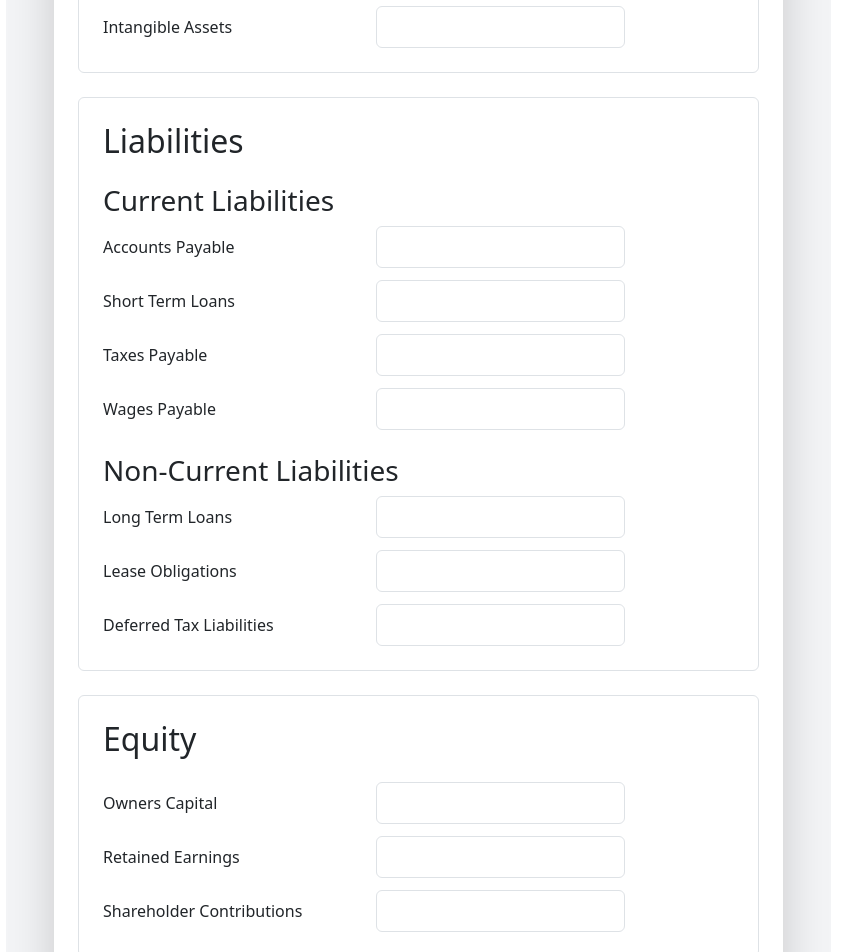
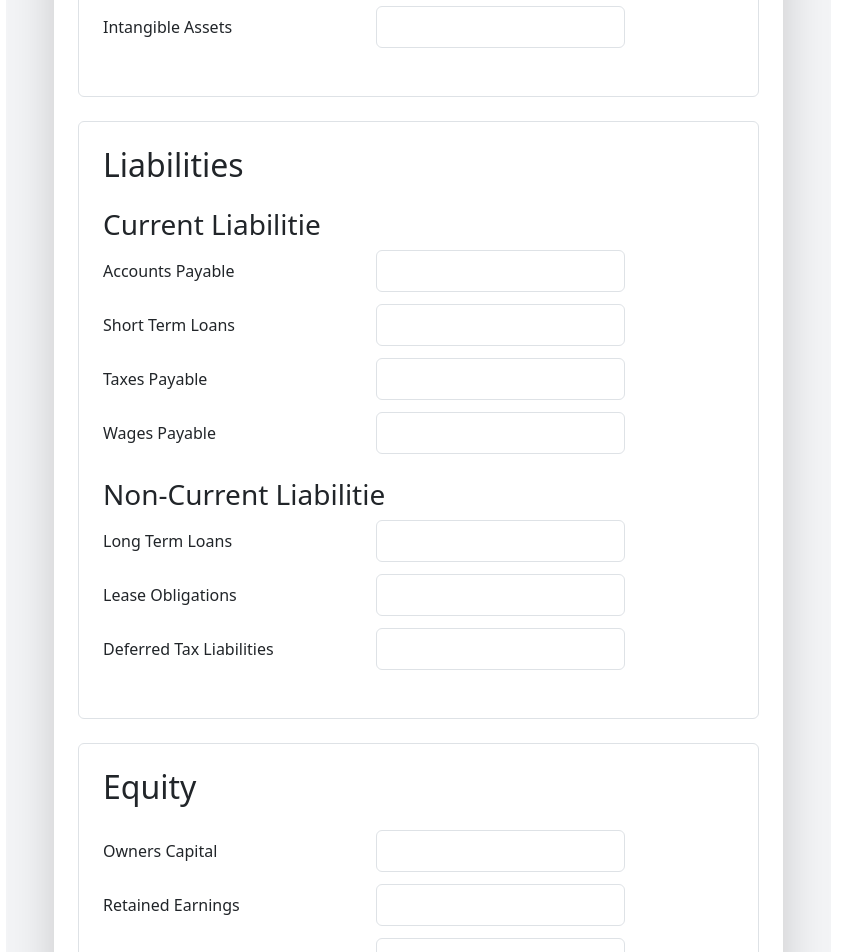
Before and after one commit to achiniEsandi/Finance_Management, a React (Vite) app in the folder frontend/: page /balance-sheets/add in a window 1280 px wide. Shown: the part 880-1832 px from the top of the page, without its empty margins (292-1152 px from the left). Built offline with nearby package versions, Linux system fonts and the light colour scheme.

Commit message:
BalanceSheet_V10

```diff
--- a/frontend/src/components/BalanceSheetForm.jsx
+++ b/frontend/src/components/BalanceSheetForm.jsx
@@ -39,69 +39,93 @@ const initialFormState = {
   date: new Date(),
 };
 
+// ... imports and initialFormState remain the same
+
 const BalanceSheetForm = () => {
   const [formData, setFormData] = useState(initialFormState);
+  const [errors, setErrors] = useState({});
 
   const handleChange = (section, category, field, value) => {
-    if (value < 0) return;
+    const numericValue = value === '' ? '' : Number(value);
 
+    // Update form data
     setFormData(prev => ({
       ...prev,
       [section]: category ? {
         ...prev[section],
         [category]: {
           ...prev[section][category],
-          [field]: value
+          [field]: numericValue
         }
       } : {
         ...prev[section],
-        [field]: value
+        [field]: numericValue
       }
     }));
+
+    // Clear error if valid
+    if (!isNaN(numericValue) && numericValue >= 0) {
+      setErrors(prev => ({ ...prev, [`${section}.${category || ''}.${field}`]: '' }));
+    } else {
+      setErrors(prev => ({ ...prev, [`${section}.${category || ''}.${field}`]: 'Please enter a valid non-negative number' }));
+    }
   };
 
   const handleTextChange = (field, value) => {
-    setFormData(prev => ({
-      ...prev,
-      [field]: value
-    }));
+    setFormData(prev => ({ ...prev, [field]: value }));
+    if (value.trim()) setErrors(prev => ({ ...prev, [field]: '' }));
   };
 
-  const formatLabel = (key) => {
-    return key
-      .replace(/([A-Z])/g, ' $1')
-      .replace(/^./, str => str.toUpperCase());
+  const validateAllFields = () => {
+    const newErrors = {};
+
+    const validateGroup = (section, categoryObj, sectionKey) => {
+      Object.entries(categoryObj).forEach(([key, val]) => {
+        if (val === '' || isNaN(val) || val < 0) {
+          newErrors[`${sectionKey}.${key}`] = 'Please enter a valid non-negative number';
+        }
+      });
+    };
+
+    validateGroup('assets.currentAssets', formData.assets.currentAssets, 'assets.currentAssets');
+    validateGroup('assets.nonCurrentAssets', formData.assets.nonCurrentAssets, 'assets.nonCurrentAssets');
+    validateGroup('liabilities.currentLiabilities', formData.liabilities.currentLiabilities, 'liabilities.currentLiabilities');
+    validateGroup('liabilities.nonCurrentLiabilities', formData.liabilities.nonCurrentLiabilities, 'liabilities.nonCurrentLiabilities');
+    validateGroup('equity', formData.equity, 'equity');
+
+    if (!formData.description.trim()) {
+      newErrors['description'] = 'Description is required';
+    }
+
+    setErrors(newErrors);
+    return Object.keys(newErrors).length === 0;
   };
+
+  const formatLabel = (key) =>
+    key.replace(/([A-Z])/g, ' $1').replace(/^./, str => str.toUpperCase());
 
   const handleSubmit = async (e) => {
     e.preventDefault();
-    if (!formData.description) {
-      alert('Please enter a description');
+
+    if (!validateAllFields()) {
+      alert('Please correct the highlighted errors before submitting.');
       return;
     }
 
-    // Prepare data for submission
+    const parseToNumber = (obj) =>
+      Object.fromEntries(Object.entries(obj).map(([k, v]) => [k, v === '' ? 0 : Number(v)]));
+
     const dataToSend = {
       ...formData,
       assets: {
-        currentAssets: Object.fromEntries(
-          Object.entries(formData.assets.currentAssets).map(([key, val]) => [key, val === '' ? 0 : Number(val)])
-        ),
-        nonCurrentAssets: Object.fromEntries(
-          Object.entries(formData.assets.nonCurrentAssets).map(([key, val]) => [key, val === '' ? 0 : Number(val)])
-        )
+        currentAssets: parseToNumber(formData.assets.currentAssets),
+        nonCurrentAssets: parseToNumber(formData.assets.nonCurrentAssets),
       },
       liabilities: {
-        currentLiabilities: Object.fromEntries(
-          Object.entries(formData.liabilities.currentLiabilities).map(([key, val]) => [key, val === '' ? 0 : Number(val)])
-        ),
-        nonCurrentLiabilities: Object.fromEntries(
-          Object.entries(formData.liabilities.nonCurrentLiabilities).map(([key, val]) => [key, val === '' ? 0 : Number(val)])
-        )
+        currentLiabilities: parseToNumber(formData.liabilities.currentLiabilities),
+        nonCurrentLiabilities: parseToNumber(formData.liabilities.nonCurrentLiabilities),
       },
-      equity: Object.fromEntries(
-        Object.entries(formData.equity).map(([key, val]) => [key, val === '' ? 0 : Number(val)])
-      )
+      equity: parseToNumber(formData.equity),
     };
 
     try {
@@ -111,17 +135,37 @@ const BalanceSheetForm = () => {
         body: JSON.stringify(dataToSend),
       });
 
-      if (!response.ok) {
-        const errorText = await response.text();
-        throw new Error(errorText || 'Submission failed');
-      }
+      if (!response.ok) throw new Error(await response.text() || 'Submission failed');
 
       alert('Balance sheet submitted successfully!');
       setFormData(initialFormState);
+      setErrors({});
     } catch (err) {
       console.error('Error submitting balance sheet:', err);
       alert('Failed to submit balance sheet');
     }
+  };
+
+  const renderInput = (section, category, key, value) => {
+    const errorKey = `${section}.${category || ''}.${key}`;
+    return (
+      <div key={key} className="grid grid-cols-12 gap-4 items-center">
+        <label className="col-span-5">{formatLabel(key)}</label>
+        <div className="col-span-5">
+          <input
+            type="number"
+            step="any"
+            value={value}
+            onChange={(e) => handleChange(section, category, key, e.target.value)}
+            className={`w-full p-2 border rounded ${errors[errorKey] ? 'border-red-500' : ''}`}
+            min="0"
+          />
+          {errors[errorKey] && (
+            <p className="text-red-500 text-sm mt-1">{errors[errorKey]}</p>
+          )}
+        </div>
+      </div>
+    );
   };
 
   const today = new Date();
@@ -137,11 +181,14 @@ const BalanceSheetForm = () => {
           <label className="block text-sm font-medium mb-1">Description</label>
           <input
             type="text"
-            className="w-full p-2 border rounded"
+            className={`w-full p-2 border rounded ${errors.description ? 'border-red-500' : ''}`}
             value={formData.description}
             onChange={(e) => handleTextChange('description', e.target.value)}
             required
           />
+          {errors.description && (
+            <p className="text-red-500 text-sm mt-1">{errors.description}</p>
+          )}
         </div>
 
         <div>
@@ -157,106 +204,10 @@ const BalanceSheetForm = () => {
           />
         </div>
 
-        {/* Assets Section */}
-        <div className="border rounded-md p-4">
-          <h2 className="text-xl font-bold mb-4">Assets</h2>
-
-          <div className="mb-6">
-            <h3 className="text-lg font-semibold mb-2">Current Assets</h3>
-            <div className="space-y-3">
-              {Object.entries(formData.assets.currentAssets).map(([key, value]) => (
-                <div key={key} className="grid grid-cols-12 gap-4 items-center">
-                  <label className="col-span-5">{formatLabel(key)}</label>
-                  <input
-                    type="number"
-                    className="col-span-5 p-2 border rounded"
-                    value={value}
-                    onChange={(e) => handleChange('assets', 'currentAssets', key, e.target.value)}
-                    min="0"
-                  />
-                </div>
-              ))}
-            </div>
-          </div>
-
-          <div>
-            <h3 className="text-lg font-semibold mb-2">Non-Current Assets</h3>
-            <div className="space-y-3">
-              {Object.entries(formData.assets.nonCurrentAssets).map(([key, value]) => (
-                <div key={key} className="grid grid-cols-12 gap-4 items-center">
-                  <label className="col-span-5">{formatLabel(key)}</label>
-                  <input
-                    type="number"
-                    className="col-span-5 p-2 border rounded"
-                    value={value}
-                    onChange={(e) => handleChange('assets', 'nonCurrentAssets', key, e.target.value)}
-                    min="0"
-                  />
-                </div>
-              ))}
-            </div>
-          </div>
-        </div>
-
-        {/* Liabilities Section */}
-        <div className="border rounded-md p-4">
-          <h2 className="text-xl font-bold mb-4">Liabilities</h2>
-
-          <div className="mb-6">
-            <h3 className="text-lg font-semibold mb-2">Current Liabilities</h3>
-            <div className="space-y-3">
-              {Object.entries(formData.liabilities.currentLiabilities).map(([key, value]) => (
-                <div key={key} className="grid grid-cols-12 gap-4 items-center">
-                  <label className="col-span-5">{formatLabel(key)}</label>
-                  <input
-                    type="number"
-                    className="col-span-5 p-2 border rounded"
-                    value={value}
-                    onChange={(e) => handleChange('liabilities', 'currentLiabilities', key, e.target.value)}
-                    min="0"
-                  />
-                </div>
-              ))}
-            </div>
-          </div>
-
-          <div>
-            <h3 className="text-lg font-semibold mb-2">Non-Current Liabilities</h3>
-            <div className="space-y-3">
-              {Object.entries(formData.liabilities.nonCurrentLiabilities).map(([key, value]) => (
-                <div key={key} className="grid grid-cols-12 gap-4 items-center">
-                  <label className="col-span-5">{formatLabel(key)}</label>
-                  <input
-                    type="number"
-                    className="col-span-5 p-2 border rounded"
-                    value={value}
-                    onChange={(e) => handleChange('liabilities', 'nonCurrentLiabilities', key, e.target.value)}
-                    min="0"
-                  />
-                </div>
-              ))}
-            </div>
-          </div>
-        </div>
-
-        {/* Equity Section */}
-        <div className="border rounded-md p-4">
-          <h2 className="text-xl font-bold mb-4">Equity</h2>
-          <div className="space-y-3">
-            {Object.entries(formData.equity).map(([key, value]) => (
-              <div key={key} className="grid grid-cols-12 gap-4 items-center">
-                <label className="col-span-5">{formatLabel(key)}</label>
-                <input
-                  type="number"
-                  className="col-span-5 p-2 border rounded"
-                  value={value}
-                  onChange={(e) => handleChange('equity', null, key, e.target.value)}
-                  min="0"
-                />
-              </div>
-            ))}
-          </div>
-        </div>
+        {/* Render sections with validation */}
+        <Section title="Assets" group={formData.assets} section="assets" renderInput={renderInput} />
+        <Section title="Liabilities" group={formData.liabilities} section="liabilities" renderInput={renderInput} />
+        <Section title="Equity" group={formData.equity} section="equity" renderInput={renderInput} isFlat />
 
         <button
           type="submit"
@@ -269,4 +220,29 @@ const BalanceSheetForm = () => {
   );
 };
 
+// Helper to render asset/liability/equity sections
+const Section = ({ title, group, section, renderInput, isFlat = false }) => (
+  <div className="border rounded-md p-4">
+    <h2 className="text-xl font-bold mb-4">{title}</h2>
+    {isFlat ? (
+      <div className="space-y-3">
+        {Object.entries(group).map(([key, value]) => renderInput(section, null, key, value))}
+      </div>
+    ) : (
+      Object.entries(group).map(([subsection, fields]) => (
+        <div key={subsection} className="mb-6">
+          <h3 className="text-lg font-semibold mb-2">
+            {subsection.includes("current") ? "Current" : "Non-Current"} {title.slice(0, -1)}
+          </h3>
+          <div className="space-y-3">
+            {Object.entries(fields).map(([key, value]) =>
+              renderInput(section, subsection, key, value)
+            )}
+          </div>
+        </div>
+      ))
+    )}
+  </div>
+);
+
 export default BalanceSheetForm;
```
